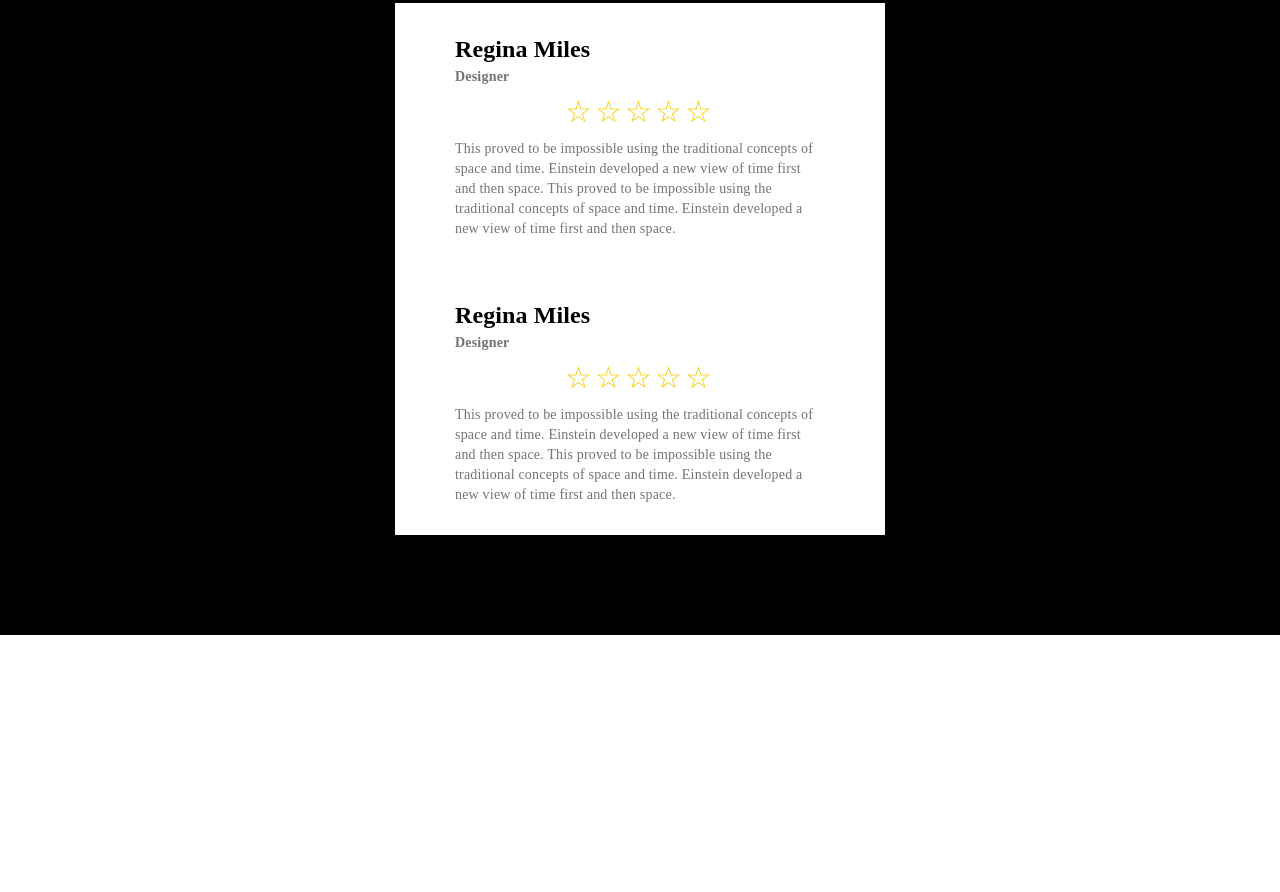
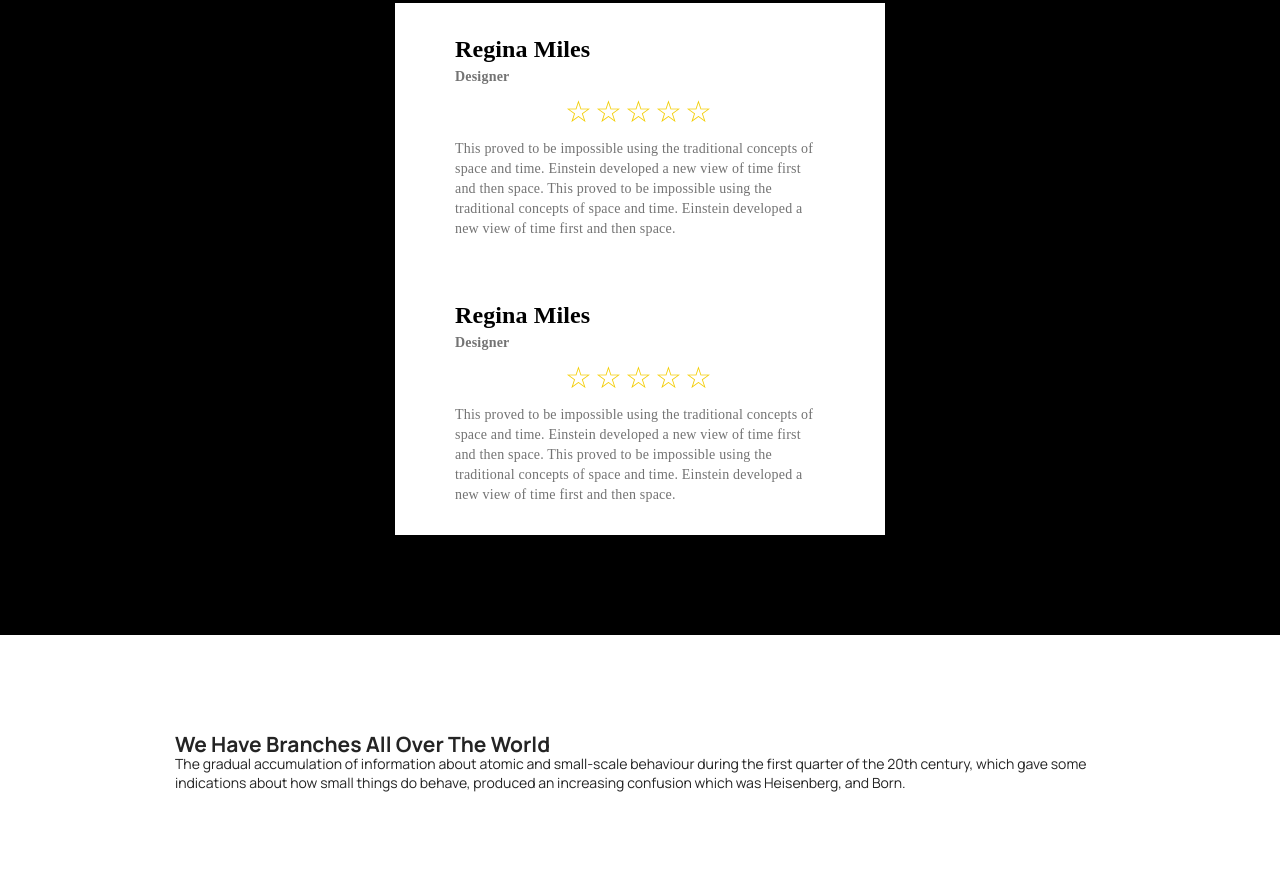
Before and after one commit to Turumbaeva/--------, a plain HTML site: page start/index.html in a window 1280 px wide. Shown: the part 2125-3017 px from the top of the page. Before the commit the page ends 2760 px from the top, so only its background shows below. Drawn offline with Linux system fonts and the light colour scheme.

Commit message:
add section have

```diff
--- a/start/index.html
+++ b/start/index.html
@@ -240,6 +240,7 @@
 							<label for="star-e"></label>
 						</div>
 					</div>
+
 					<p class="say_card_txt_2">This proved to be impossible using the traditional
 						concepts of space and time. Einstein developed a
 						new view of time first and then space. This proved
@@ -249,6 +250,22 @@
 							</div>
 			</div>
 			</div>
+	</section>
+
+	<section class="have">
+		<div class="container">
+			<div class="have_cards">
+				<div class="have_card_left">
+					<h2 class="have_tit">We Have Branches All
+						Over The World</h2>
+					<p class="have_txt">The gradual accumulation of information about atomic and
+						small-scale behaviour during the first quarter of the 20th
+						century, which gave some indications about how small things
+						do behave, produced an increasing confusion which was
+						Heisenberg, and Born.</p>
+				</div>
+			</div>
+		</div>
 	</section>
 
 	<footer>
```
